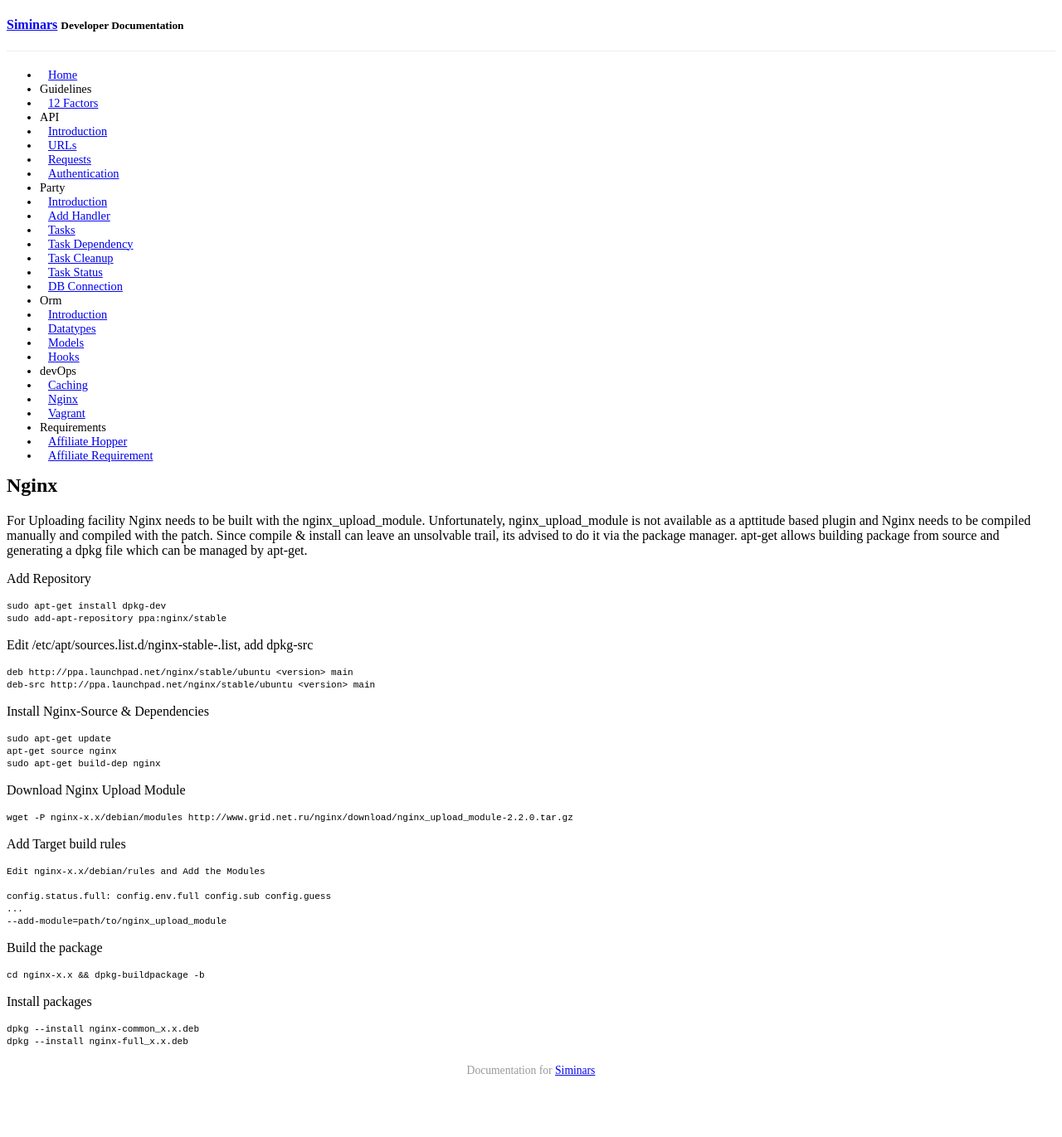
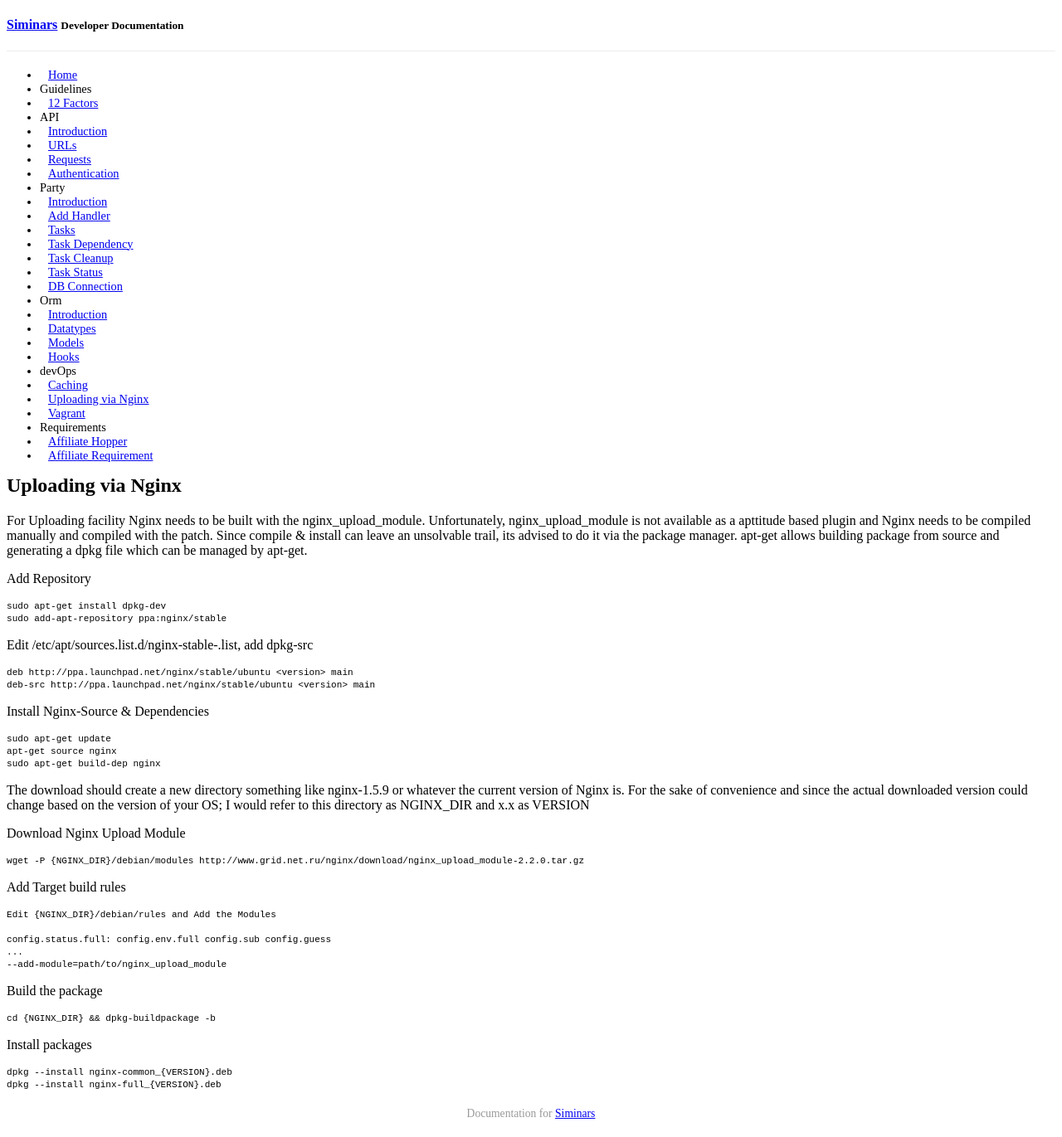
Before and after one commit to Simversity/literature, a Jekyll site: the page built from _posts/2014-05-29-nginx.md, in a window 1280 px wide. Shown: the whole page at 83% size. Built offline with Jekyll 4.4.1, drawn with Linux system fonts in a browser that asks for light colours; Markdown is read by kramdown in place of the engine named in the settings; a style sheet for code colours, icons or effects is not loaded; before the commit the page ends 1319 px from its top, so only the background shows below that.

Commit message:
Improve the nginx uploader document

```diff
--- a/_posts/2014-05-29-nginx.md
+++ b/_posts/2014-05-29-nginx.md
@@ -1,6 +1,6 @@
 ---
 layout: page
-title: "Nginx"
+title: "Uploading via Nginx"
 category: ops
 date: 2014-05-29 19:05:05
 ---
@@ -23,13 +23,17 @@ Install Nginx-Source & Dependencies
     apt-get source nginx
     sudo apt-get build-dep nginx
 
+The download should create a new directory something like nginx-1.5.9 or whatever the current version of Nginx is.
+For the sake of convenience and since the actual downloaded version could change based on the version of your OS;
+I would refer to this directory as NGINX_DIR and x.x as VERSION
+
 Download Nginx Upload Module
 
-    wget -P nginx-x.x/debian/modules http://www.grid.net.ru/nginx/download/nginx_upload_module-2.2.0.tar.gz
+    wget -P {NGINX_DIR}/debian/modules http://www.grid.net.ru/nginx/download/nginx_upload_module-2.2.0.tar.gz
 
 Add Target build rules
 
-    Edit nginx-x.x/debian/rules and Add the Modules
+    Edit {NGINX_DIR}/debian/rules and Add the Modules
 
     config.status.full: config.env.full config.sub config.guess
     ...
@@ -38,9 +42,9 @@ Add Target build rules
 
 Build the package
 
-    cd nginx-x.x && dpkg-buildpackage -b
+    cd {NGINX_DIR} && dpkg-buildpackage -b
 
 Install packages
 
-    dpkg --install nginx-common_x.x.deb
-    dpkg --install nginx-full_x.x.deb
+    dpkg --install nginx-common_{VERSION}.deb
+    dpkg --install nginx-full_{VERSION}.deb
```
